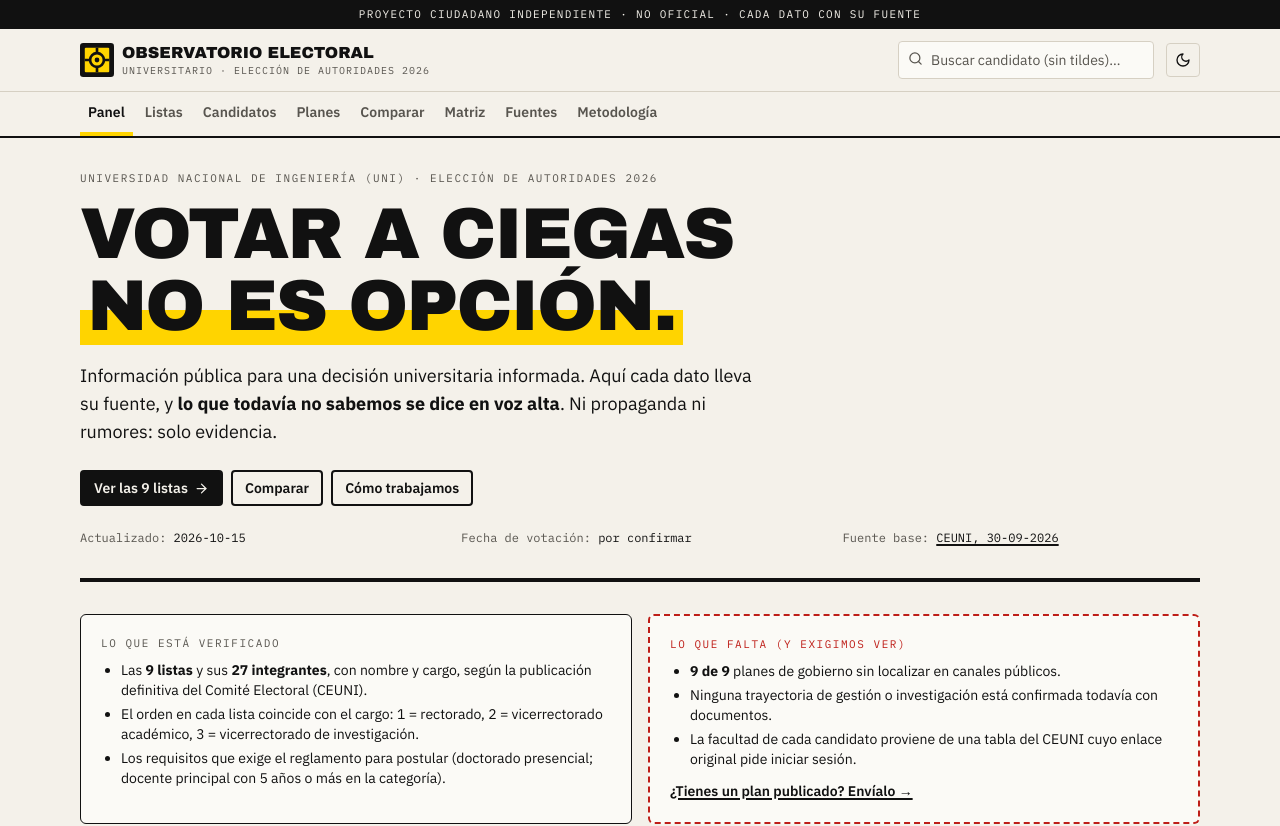
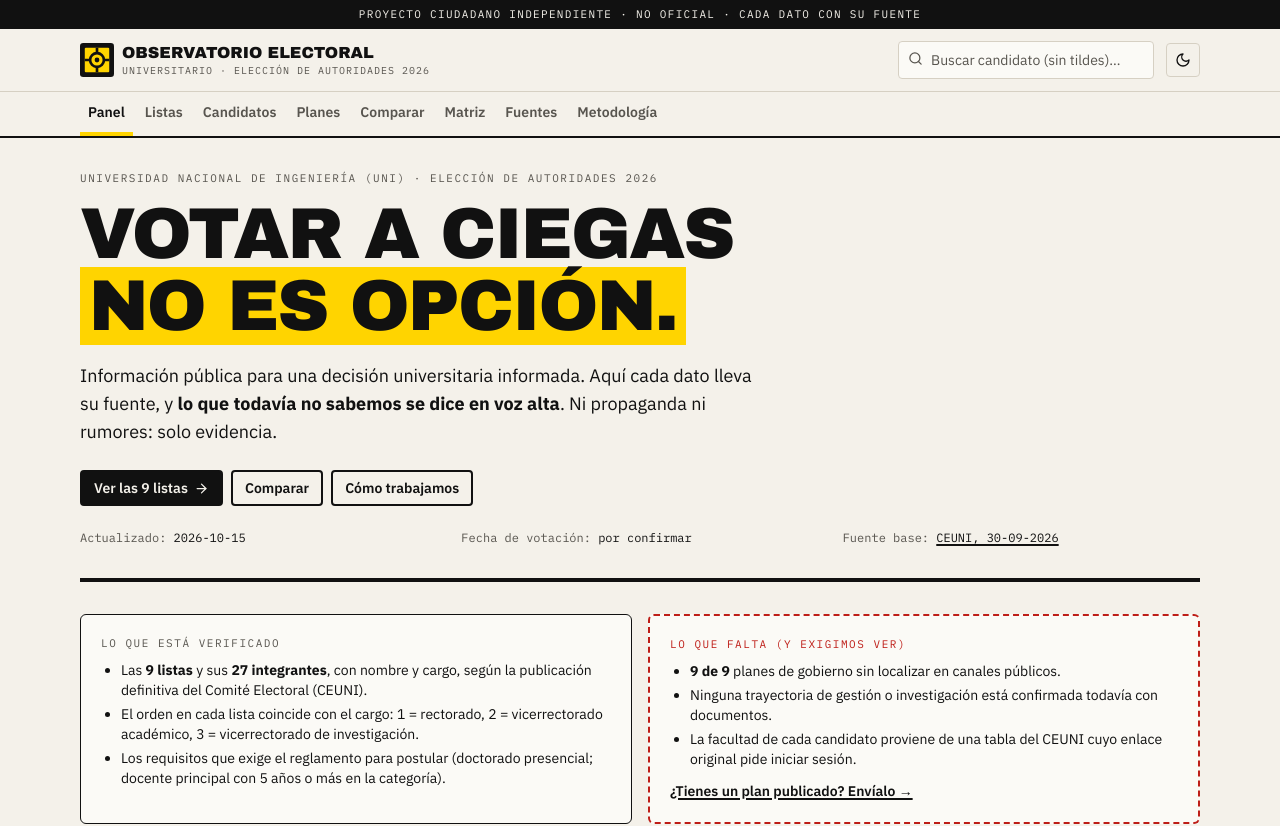
Before and after one commit to unimauro/observatorio-electoral-uni, a React (Vite) app: page / in a window 1280 px wide. Shown: the top 826 px of the page. Built offline with nearby package versions, Linux system fonts and the light colour scheme.

Commit message:
Hero legible en modo oscuro; titulares sin desborde en móvil

```diff
--- a/src/index.css
+++ b/src/index.css
@@ -44,9 +44,8 @@
 @layer components {
   .card { @apply rounded-md border border-line bg-card; }
   .kicker { @apply font-mono text-[11px] uppercase tracking-[0.14em] text-muted; }
-  .h-display { @apply font-display uppercase leading-[0.95] tracking-tight; }
-  .mark { background: linear-gradient(transparent 55%, rgb(var(--signal)) 55%); color: rgb(17 17 17); padding: 0 .1em; }
-  .dark .mark { color: rgb(17 17 17); }
+  .h-display { @apply font-display uppercase leading-[0.95] tracking-tight; overflow-wrap: anywhere; }
+  .mark { background: rgb(var(--signal)); color: #111; padding: 0 .12em; box-decoration-break: clone; -webkit-box-decoration-break: clone; }
   .btn { @apply inline-flex items-center gap-1.5 rounded border-2 border-ink px-3 py-1.5 text-sm font-semibold transition-colors hover:bg-ink hover:text-paper; }
   .btn-solid { @apply inline-flex items-center gap-1.5 rounded border-2 border-ink bg-ink px-3 py-1.5 text-sm font-semibold text-paper transition-colors hover:bg-signal hover:text-[#111]; }
   .input { @apply w-full rounded border border-line bg-card px-3 py-2 text-sm placeholder:text-muted focus:border-ink; }
```
